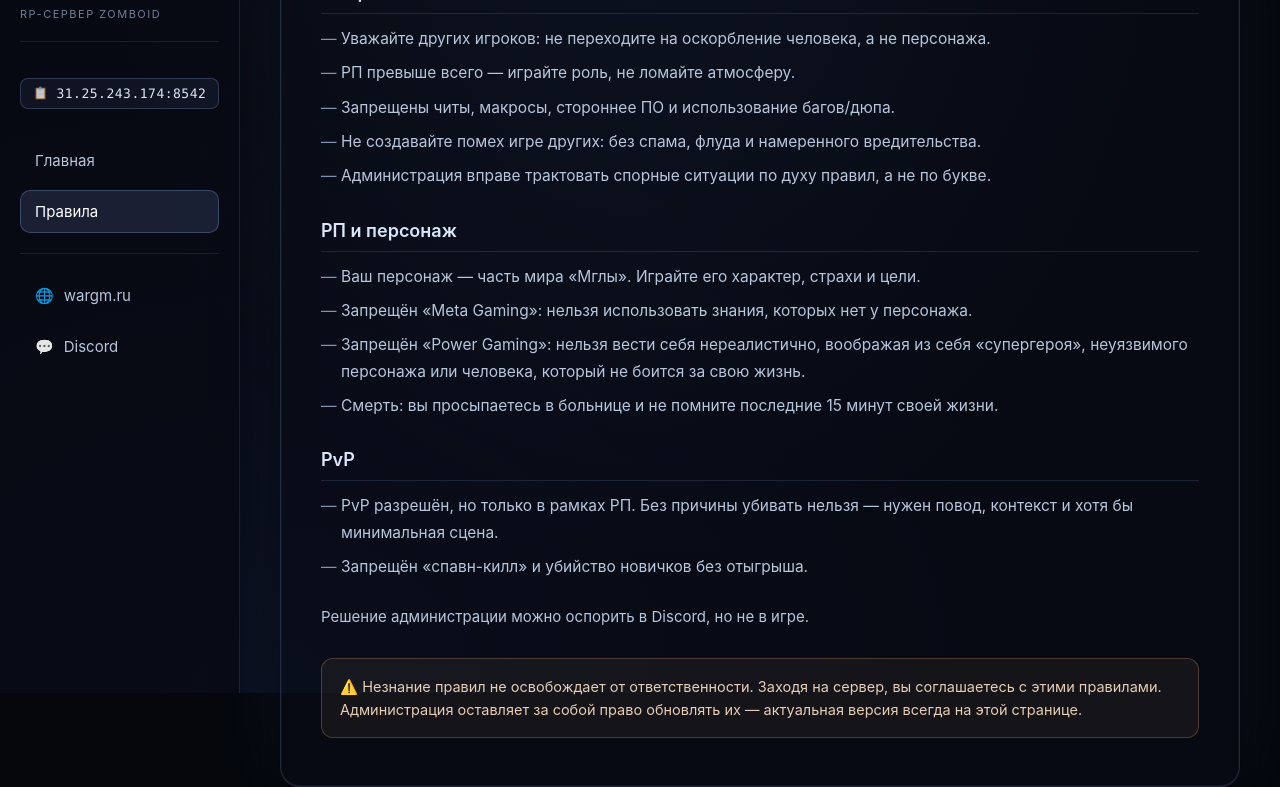
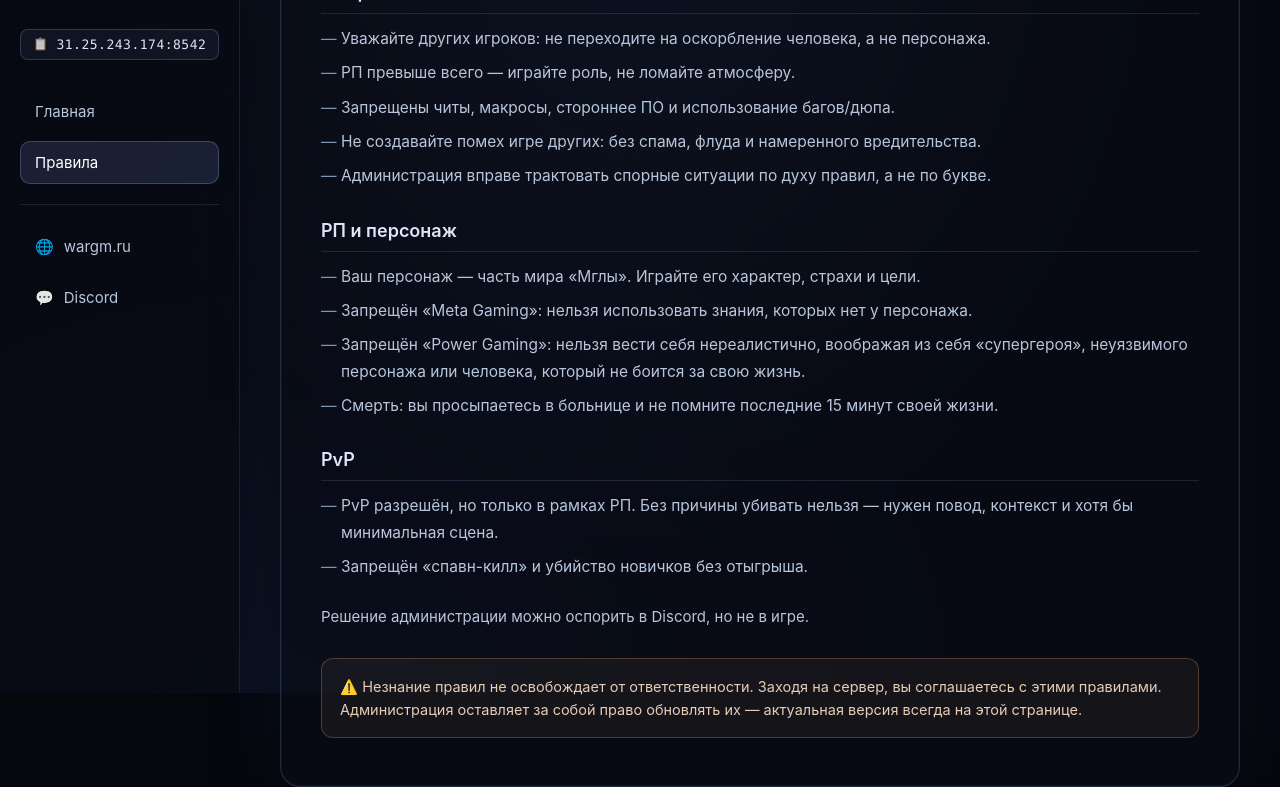
Before and after one commit to eugene-binbash/Mgla, a plain HTML site: page rules.html in a window 1280 px wide. Shown: the part 107-894 px from the top of the page. Drawn offline with Linux system fonts and the light colour scheme.

Commit message:
Update rules.html

```diff
--- a/rules.html
+++ b/rules.html
@@ -54,7 +54,7 @@
     .brand-link {
       display: block;
       text-decoration: none;
-      margin-bottom: 4px;
+      margin-bottom: 24px;
       border-radius: 10px;
       outline-offset: 4px;
     }
@@ -70,21 +70,6 @@
     .brand-link:hover .brand-logo {
       filter: brightness(1.15);
     }
-
-    .brand-sub {
-      display: block;
-      font-size: 11px;
-      letter-spacing: 1.5px;
-      text-transform: uppercase;
-      color: #6f7f99;
-      margin-top: 10px;
-      margin-bottom: 24px;
-      padding-bottom: 20px;
-      border-bottom: 1px solid rgba(160, 190, 255, 0.12);
-      transition: color 0.2s;
-    }
-
-    .brand-link:hover .brand-sub { color: #9fb6dd; }
 
     .server-ip {
       display: inline-flex;
@@ -249,7 +234,6 @@
 
       .brand-link { margin: 0 12px 0 0; }
       .brand-logo { width: 56px; }
-      .brand-sub { display: none; }
 
       .server-ip {
         margin: 0;
@@ -279,7 +263,6 @@
   <aside class="sidebar">
     <a href="index.html" class="brand-link">
       <img src="logo.png" alt="Мгла" class="brand-logo">
-      <span class="brand-sub">RP-сервер Zomboid</span>
     </a>
 
     <button type="button" class="server-ip" id="serverIp" title="Нажмите, чтобы скопировать">
@@ -292,7 +275,7 @@
 
     <div class="nav-divider"></div>
 
-    <a href="https://wargm.ru/" target="_blank" rel="noopener" class="nav-link external">
+    <a href="https://wargm.ru/server/83079" target="_blank" rel="noopener" class="nav-link external">
       <span class="icon">🌐</span>
       <span>wargm.ru</span>
     </a>
```
